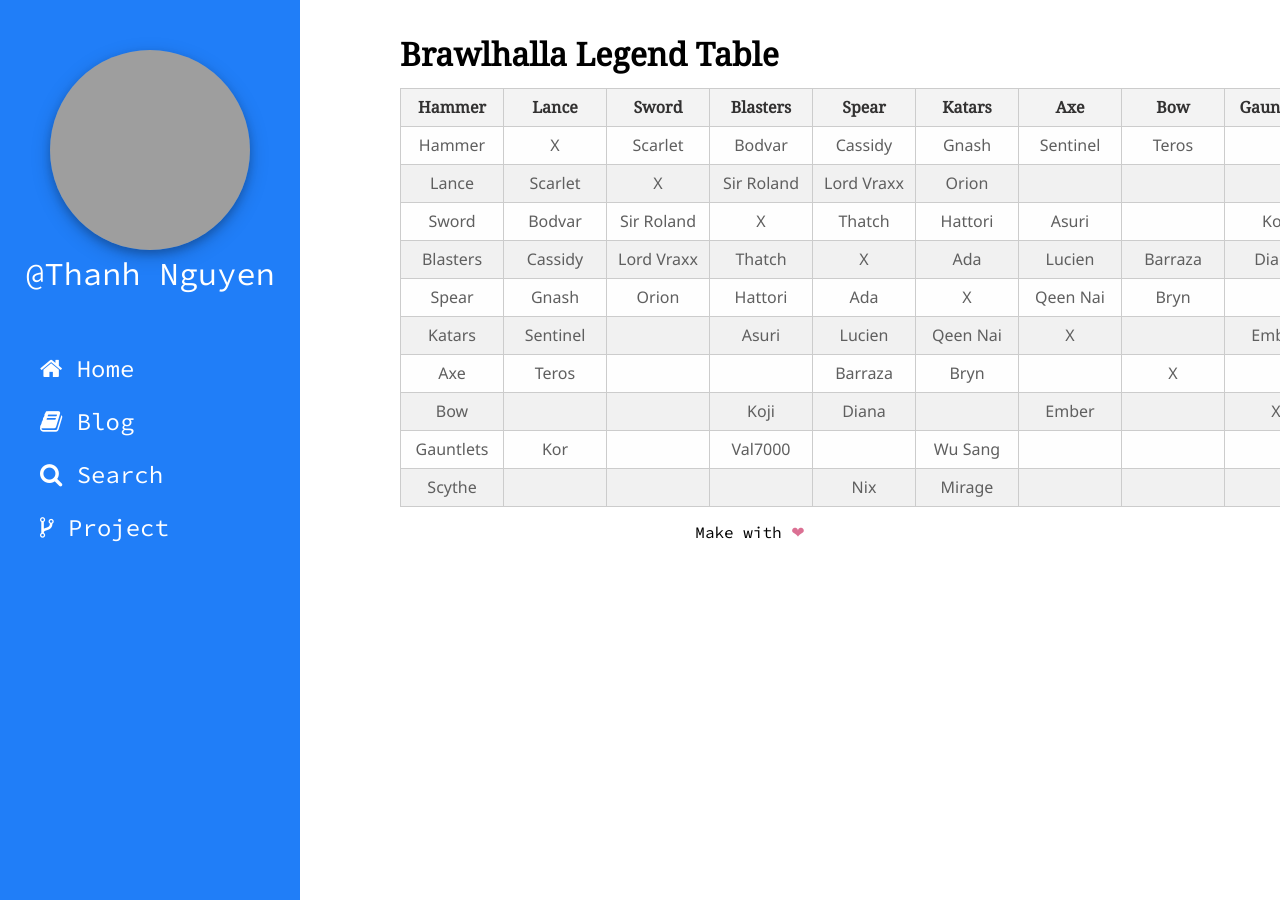
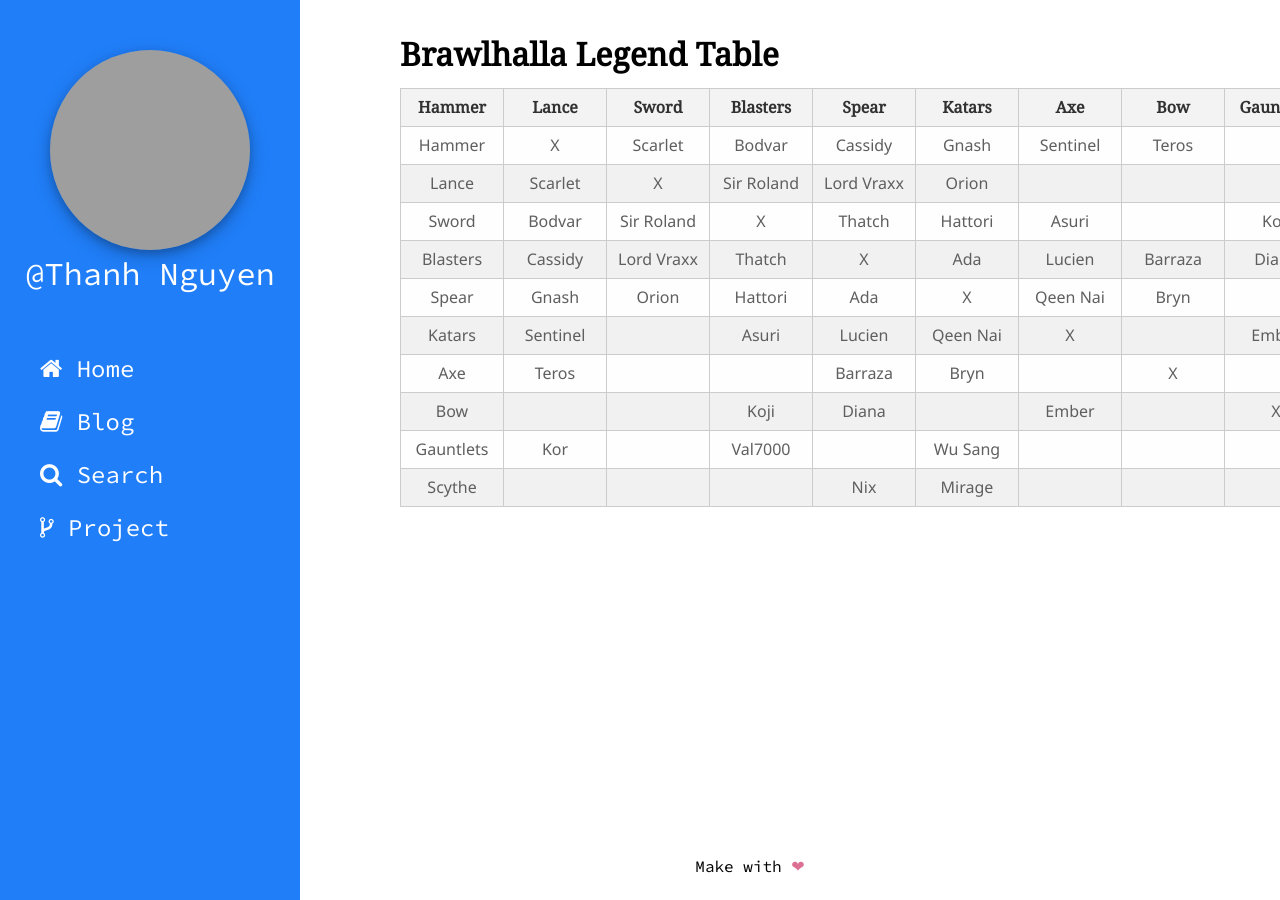
Before and after one commit to thanhnguyenq/thanhnguyenq.github.io, a Jekyll site: the page built from index.md, in a window 1280 px wide. Built offline with Jekyll 4.4.1, drawn with Linux system fonts in a browser that asks for light colours; grey boxes are pictures that could not be loaded.

Commit message:
Change footer style

```diff
--- a/_sass/_base.scss
+++ b/_sass/_base.scss
@@ -57,9 +57,9 @@ html, body, .wrapper, .sidebar {
   padding-left: 400px;
   max-width: 700px;
   line-height: 25px;
-  min-height: calc(100% - 50px);
+  height: 100%;
   .content {
-    min-height: calc(100% - 50px);
+    min-height: calc(100% - 100px);
   }
   h1, h2, h3, h4, h5, h6, th {
     font-family: $title-font-family;
```
